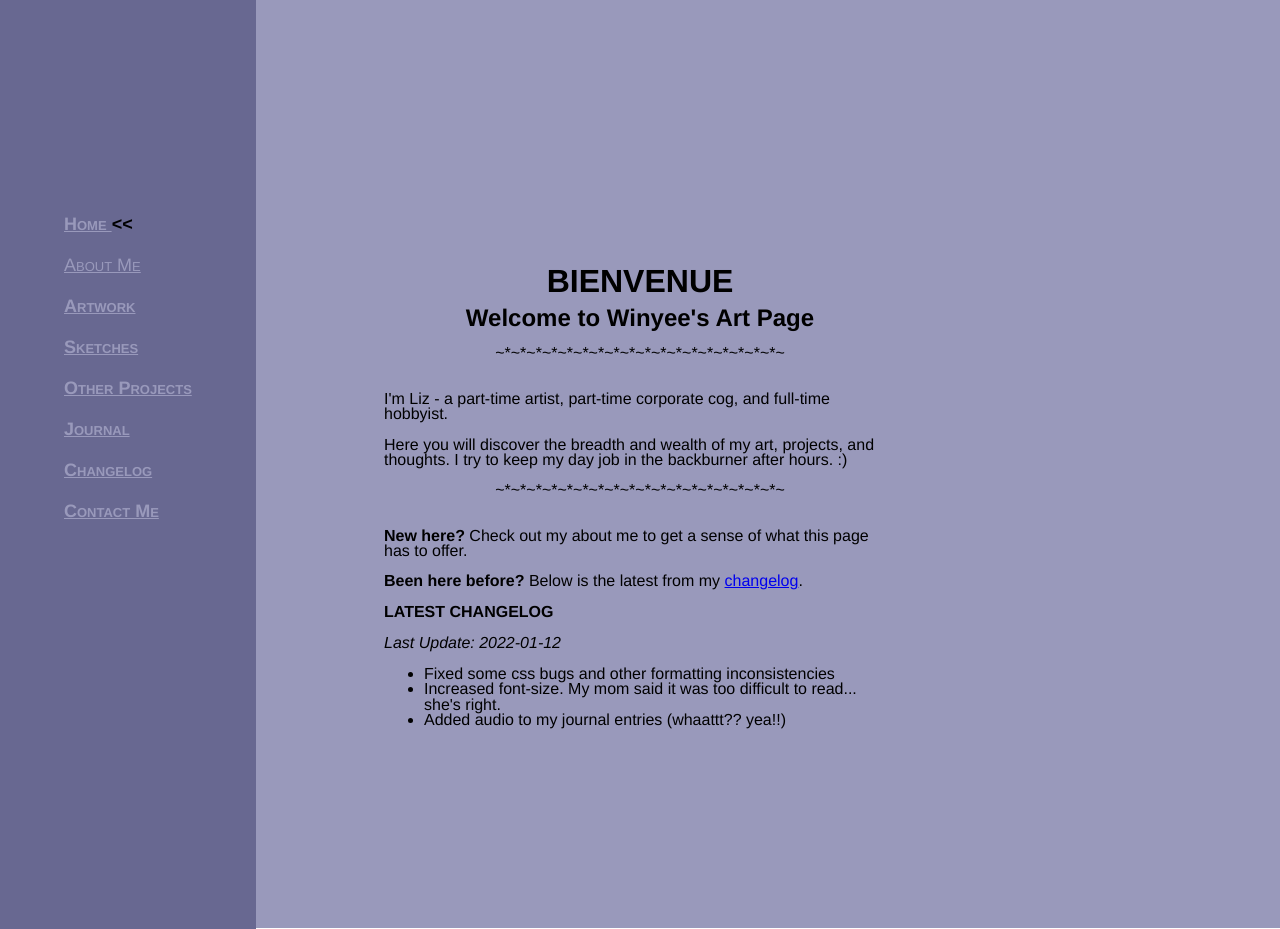
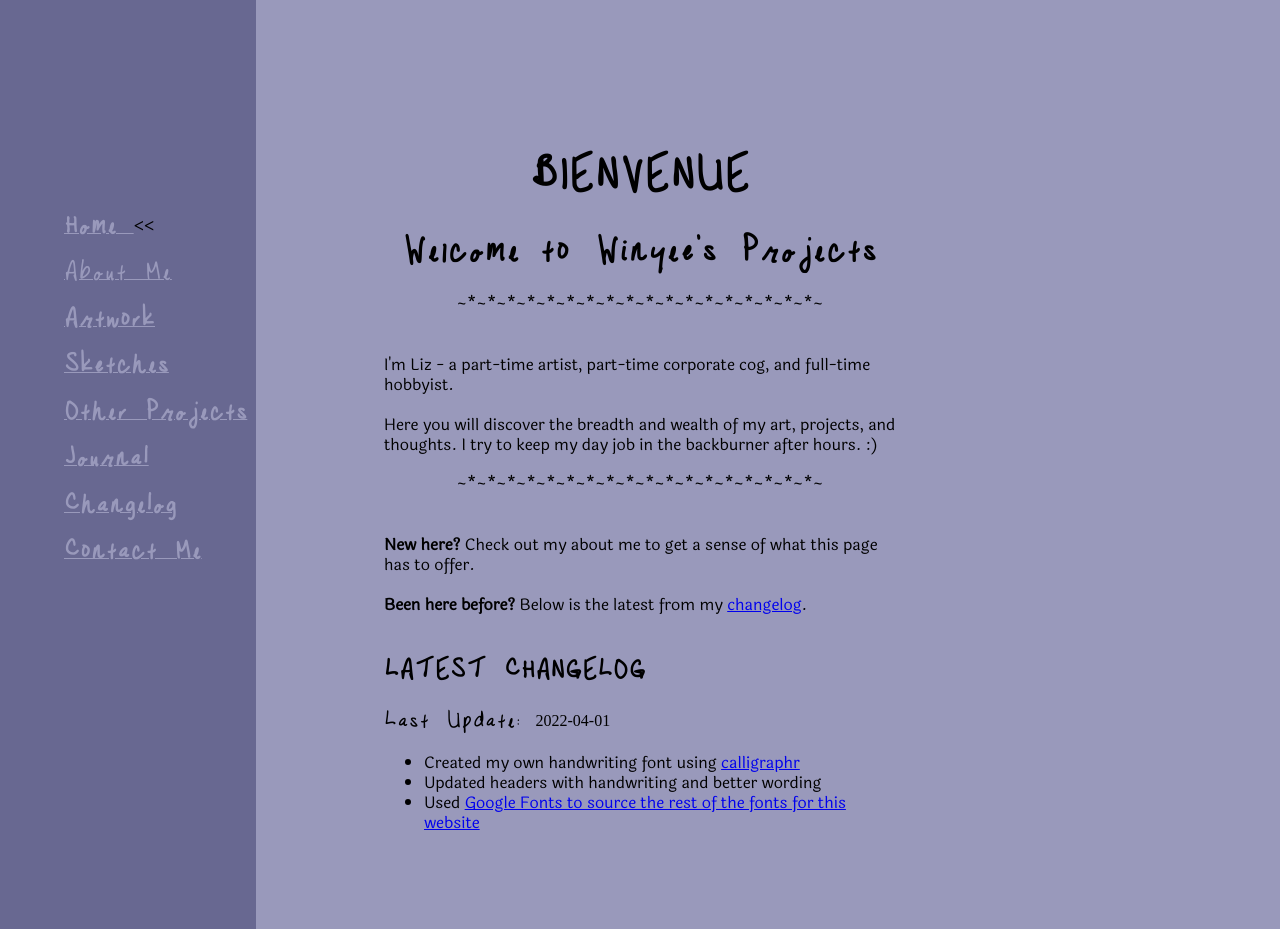
Before and after one commit to chanwinyee/project-neocities_website, a plain HTML site: page home.html in a window 1280 px wide. Drawn offline with Linux system fonts and the light colour scheme.

Commit message:
Updated website fonts after making handwriting font.

```diff
--- a/home.html
+++ b/home.html
@@ -20,9 +20,8 @@
 
             <div class="defaultStyle mainbody">
                 <center>
-                    <!-- <h1 style="font-family:cursive">bienvenue!</h1> -->
-                    <h1>BIENVENUE</h1>
-                    <h2>Welcome to Winyee's Art Page</h2>
+                    <h1 style="font-family:LcHandwriting202204-Regular; line-height:normal">BIENVENUE</h1>
+                    <h2 style="font-family:LcHandwriting202204-Regular; line-height:normal">Welcome to Winyee's Projects</h2>
                     ~*~*~*~*~*~*~*~*~*~*~*~*~*~*~*~*~*~*~
                 </center>
 
@@ -42,13 +41,13 @@
 
                     <br><br><b>Been here before?</b> Below is the latest from my <a href="changelog.html">changelog</a>.
 
-                    <br><br><B>LATEST CHANGELOG</B>
+                    <br><br><h3 style="font-family:LcHandwriting202204-Regular; line-height:normal">LATEST CHANGELOG</h3>
                     <p>
-                        <i>Last Update: 2022-01-12</i>
+                        <p style="font-family:LcHandwriting202204-Regular; line-height:normal">Last Update: 2022-04-01</p>
                         <ul>
-                            <li>Fixed some css bugs and other formatting inconsistencies</li>
-                            <li>Increased font-size. My mom said it was too difficult to read... she's right.</li>
-                            <li>Added audio to my journal entries (whaattt?? yea!!)</li>
+                            <li>Created my own handwriting font using <a href="http://calligraphr.com">calligraphr</a></li>
+                            <li>Updated headers with handwriting and better wording</li>
+                            <li>Used <a href="http://fonts.google.com">Google Fonts to source the rest of the fonts for this website</a></li>
                         </ul>
                     </p>
                     <br><br><br><br>
--- a/style.css
+++ b/style.css
@@ -1,12 +1,38 @@
 /* Default fonts and background settings */
+@font-face {
+    font-family: 'LcHandwriting202204-Regular';
+    src: url('fonts/LcHandwriting202204-Regular.ttf');
+}
+
+@font-face {
+    font-family: 'RobotoMono';
+    src: url('fonts/RobotoMono-Regular.ttf');
+}
+
+@font-face {
+    font-family: 'Snippet-regular';
+    src: url('fonts/Snippet-Regular.ttf');
+}
+
+@font-face {
+    font-family: 'Laila-Regular';
+    src: url('fonts/Laila-Regular.ttf');
+}
+
+@font-face {
+    font-family: 'VT323-Regular';
+    src: url('fonts/VT323-Regular.ttf');
+}
+
 .defaultStyle {
-    background-color:rgb(153, 153, 187);
+    background-color: rgb(153, 153, 187);
     height: 100vh;
     width: 100vw;
-    font-family: Helvetica, sans-serif;
+    /* font-family: Snippet-regular; */
+    font-family: Laila-Regular;
     font-style: normal;
-    font-size:16px;
-    line-height: 95%;
+    font-size: 16px;
+    line-height: 125%;
 }
 
 
@@ -22,7 +48,7 @@
     min-height: 100vh;
     width: 40%;
     padding-left: 30%;
-    padding-right:30%;
+    padding-right: 30%;
     padding-top: 10%;
     flex-wrap: wrap;
     overflow-wrap: normal;
@@ -31,58 +57,70 @@
 
 /* This is for the left navigation bar */
 .lsidebar {
-    background-color:rgb(104, 104, 145);
-    /* font-family: Helvetica, sans-serif;
-    font-style: normal; */
-    font-variant: small-caps;
+    background-color: rgb(104, 104, 145);
+    font-family: 'LcHandwriting202204-Regular';
+    font-style: normal;
+    */ font-variant: small-caps;
     /* font-stretch: condensed; */
-    font-size:18px;
-    height: 100%; /* Full-height: remove this if you want "auto" height */
+    font-size: 18px;
+    height: 100%;
+    /* Full-height: remove this if you want "auto" height */
     width: 15%;
     padding-top: 15%;
     padding-left: 5%;
-    position: fixed; /* Fixed Sidebar (stay in place on scroll) */
-    z-index: 1; /* Stay on top */
-    top: 0; /* Stay at the top */
+    position: fixed;
+    /* Fixed Sidebar (stay in place on scroll) */
+    z-index: 1;
+    /* Stay on top */
+    top: 0;
+    /* Stay at the top */
     left: 0;
     overflow-x: hidden;
 }
 
 .lsidebar a {
-    color:rgb(153, 153, 187);
+    color: rgb(153, 153, 187);
 }
 
 /* This is for the Changelog. This page should have somewhat of a terminal/console feel to it. This will probably hurt if I move to a framework. hahaha ¯\_(ツ)_/¯  */
 .changelogdefault {
-    background-color:black;
+    background-color: black;
     height: 100vh;
     width: 100vw;
-    font-family:monospace ;
+    font-family: VT323-Regular;
     font-style: normal;
-    font-size:16px;
-    color:chartreuse
+    font-size: 22px;
+    color: chartreuse
 }
 
 .changeloglsidebar {
     background-color: black;
-    font-family: monospace;
+    font-family: LcHandwriting202204-Regular;
     font-style: normal;
     font-size: 18px;
-    height: 100%; /* Full-height: remove this if you want "auto" height */
+    height: 100%;
+    /* Full-height: remove this if you want "auto" height */
     width: 15%;
     padding-top: 15%;
     padding-left: 5%;
-    position: fixed; /* Fixed Sidebar (stay in place on scroll) */
-    z-index: 1; /* Stay on top */
-    top: 0; /* Stay at the top */
+    position: fixed;
+    /* Fixed Sidebar (stay in place on scroll) */
+    z-index: 1;
+    /* Stay on top */
+    top: 0;
+    /* Stay at the top */
     left: 0;
     overflow-x:
-    hidden;
+        hidden;
 }
 
 /* This is a child selecter. Any a-tag of this class will apply the below settings. E.G.The 'a' below refers to hyperlink tags. So the below settings will only apply to the hyperlinks of the parent class. */
 .changeloglsidebar a {
-    color:skyblue;
+    color: skyblue;
+}
+
+.changelogdefault a {
+    color: skyblue;
 }
 
 .changelogmainbody {
@@ -90,7 +128,7 @@
     min-height: 100vh;
     width: 40%;
     padding-left: 30%;
-    padding-right:30%;
+    padding-right: 30%;
     padding-top: 10%;
     flex-wrap: wrap;
     overflow-wrap: normal;
@@ -99,8 +137,10 @@
 
 /* This is for tables */
 
-.tablestyle table, td, th {
+.tablestyle table,
+td,
+th {
     border: 1px solid black;
     border-collapse: collapse;
     padding: 15px
-  }
+}
```
Also changed, not shown: aboutme.html (+4 -4 lines), artwork.html (+1 -1 lines), changelog.html (+9 -2 lines), contactme.html (+1 -1 lines), index.html (+3 -3 lines), journal.html (+2 -2 lines), otherprojects.html (+2 -2 lines), sketches.html (+3 -2 lines), fonts/Laila-Regular.ttf (added), fonts/LcHandwriting202204-Regular.ttf (added), fonts/RobotoMono-Regular.ttf (added), fonts/Snippet-Regular.ttf (added), fonts/VT323-Regular.ttf (added), 2 other files.
